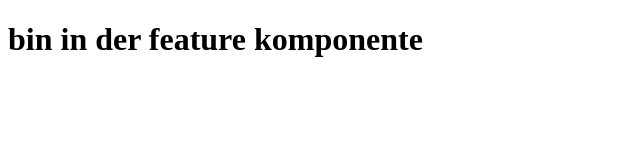
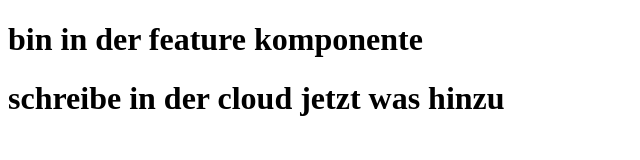
Before and after one commit to johanna2606/gitSYP-KW, a plain HTML site: page feature.html in a window 1280 px wide. Shown: the whole page, without its empty margins (0-640 px from the left). Drawn offline with Linux system fonts and the light colour scheme.

Commit message:
Update feature.html blalblalbl
Komponente geändert

```diff
--- a/feature.html
+++ b/feature.html
@@ -7,6 +7,7 @@
 </head>
 <body>
     <h1>bin in der feature komponente</h1>
+    <h1>schreibe in der cloud jetzt was hinzu</h1>
 
 </body>
 </html>
```
